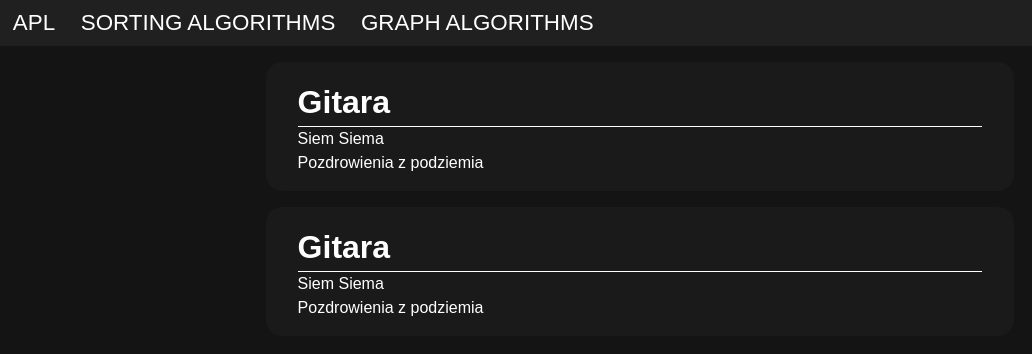
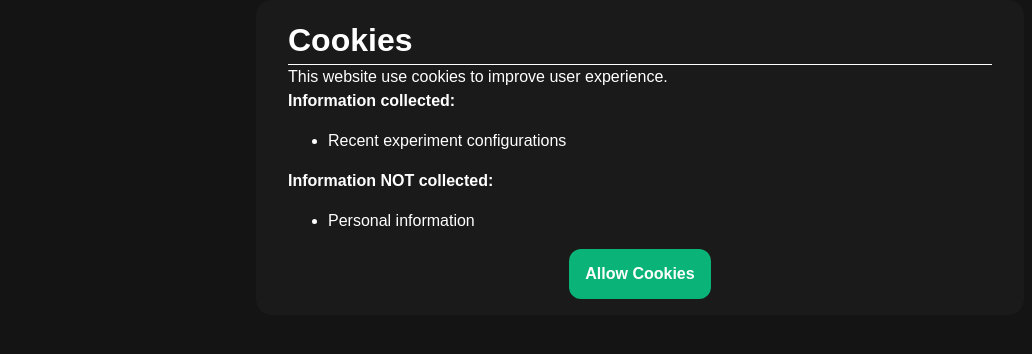
Before and after one commit to piotrfutymski/APL, a React app: page / in a window 1280 px wide. Shown: the top 354 px of the page, without its empty margins (0-1032 px from the left). Built offline with nearby package versions, Linux system fonts and the light colour scheme; the HTML template or start-up script is replaced by a standard one.

Commit message:
add cookie prompt

```diff
--- a/src/main/frontend/App.module.scss
+++ b/src/main/frontend/App.module.scss
@@ -5,3 +5,39 @@
     z-index: 1;
     top: 0;
 }
+
+.CookieForm{
+    display: flex;
+    flex-direction: column;
+    align-items: center;
+    justify-content: center;
+}
+
+.Content{
+    background: $home-card-bg;
+    border-radius: 16px;
+    width: 60%;
+    padding: 1rem 2rem;
+
+    display: flex;
+    flex-direction: column;
+    align-items: center;
+    justify-content: center;
+
+    div {
+        width: 100%;
+        h1{
+            font-size: 2rem;
+            font-weight: bold;
+            border-style: none none solid none;
+            border-width: 1px;
+            border-color: $text-color;
+        }
+        p a{
+            font-weight: bold;
+            &:hover{
+                text-decoration: underline;
+            }
+        }
+    }
+}
--- a/src/main/frontend/App.tsx
+++ b/src/main/frontend/App.tsx
@@ -1,6 +1,6 @@
 import React, {useState, useEffect} from 'react'
 import { BrowserRouter, Routes, Route, Link } from 'react-router-dom';
-import { CookiesProvider } from 'react-cookie';
+import { CookiesProvider, useCookies } from 'react-cookie';
 
 import { Header, Subpage } from './header/Header';
 import { Home } from './home/Home';
@@ -14,9 +14,14 @@
 		{link: "/experiments/graph", label:"GRAPH ALGORITHMS"}
 	]
 
+	const [cookies, setCookie] = useCookies(['AllowCookies']);
+	const allowCookies = (cookies.AllowCookies || 'false')
 	return (
 		<CookiesProvider>
 			<BrowserRouter>
+				{
+					allowCookies === 'true' ?
+					<>
 						<div className={styles.Header}>
 							<Header subpages={subpages} showLogo={true} />
 						</div>
@@ -24,6 +29,29 @@
 							<Route path="/" element={<Home />}/>
 							<Route path="/experiments/*" element={<ExperimentView />} />
 						</Routes>
+					</> :
+					<div className={styles.CookieForm}>
+						<div className={styles.Content}>
+							<div>
+								<h1>Cookies</h1>
+								<p>
+									This website use cookies to improve user experience.<br />
+									<b>Information collected:</b>
+									<ul>
+										<li>Recent experiment configurations</li>
+									</ul>
+									<b>Information NOT collected:</b>
+									<ul>
+										<li>Personal information</li>
+									</ul>
+								</p>
+							</div>
+							<button onClick={()=>{setCookie('AllowCookies', 'true', {path: '/', sameSite: true, maxAge: 36288000})}}>
+								Allow Cookies
+							</button>
+						</div>
+					</div>
+				}
 			</BrowserRouter>
 		</CookiesProvider>
 	)
--- a/src/main/frontend/experiments/sorting/form/SortingForm.tsx
+++ b/src/main/frontend/experiments/sorting/form/SortingForm.tsx
@@ -33,12 +33,12 @@
             let cookieExperiment: any = {...e}
             cookieExperiment.algorithmParams = Object.fromEntries(e.algorithmParams)
             return cookieExperiment
-        }), {path: '/'})
+        }), {path: '/', sameSite: true})
     }
 
     const config = (cookies.SortingConfig || {n: 1000, measureSeries: 10, maxValAsPercent: true}) as SortingConfig
     const setConfig = (newConfig: SortingConfig) =>{
-        setCookie('SortingConfig', newConfig, {path: '/'})
+        setCookie('SortingConfig', newConfig, {path: '/', sameSite: true})
     }
     //==========================================================
     //============================= experiments =============================
--- a/src/main/frontend/home/Home.module.scss
+++ b/src/main/frontend/home/Home.module.scss
@@ -6,8 +6,8 @@
     flex-direction: column;
     align-items: center;
     justify-content: flex-start;
-    gap: 1rem;
-    padding: 1rem;
+    gap: 4rem;
+    padding: 4rem;
 }
 
 .Content{
@@ -23,6 +23,9 @@
         border-color: $text-color;
     }
     p a{
-
+        font-weight: bold;
+        &:hover{
+            text-decoration: underline;
+        }
     }
 }
--- a/src/main/frontend/home/Home.tsx
+++ b/src/main/frontend/home/Home.tsx
@@ -6,17 +6,32 @@
     return(
         <div className={styles.HomeLayout}>
             <div className={styles.Content}>
-                <h1>Gitara</h1>
+                <h1>Theory Meets Reality</h1>
                 <p>
-                    Siem Siema<br/>
-                    Pozdrowienia z podziemia
+                    APL allows you to confront your theoretical knowledge of algorithmics with reality.<br/>
+                    Compare different algorithms, choose various data distributions and see if the result is like you have expected.<br/>
+                    Choose either sorting experiment or graph experiment tab to create your own experiment!
                 </p>
             </div>
             <div className={styles.Content}>
-                <h1>Gitara</h1>
+                <h1>About Us</h1>
                 <p>
-                    Siem Siema<br/>
-                    Pozdrowienia z podziemia
+                    This is an open project hosted on GitHub and created by students of Poznań University of Technology.<br/>
+                    You can see the source code <a href="https://github.com/piotrfutymski/APL">here</a>.
+                </p>
+            </div>
+            <div className={styles.Content}>
+                <h1>Cookies</h1>
+                <p>
+                    This website use cookies to improve user experience.<br />
+                    <b>Information collected:</b>
+                    <ul>
+                        <li>Recent experiment configurations</li>
+                    </ul>
+                    <b>Information NOT collected:</b>
+                    <ul>
+                        <li>Personal information</li>
+                    </ul>
                 </p>
             </div>
         </div>
```
Lines whose indentation alone changed are shown as unchanged.
